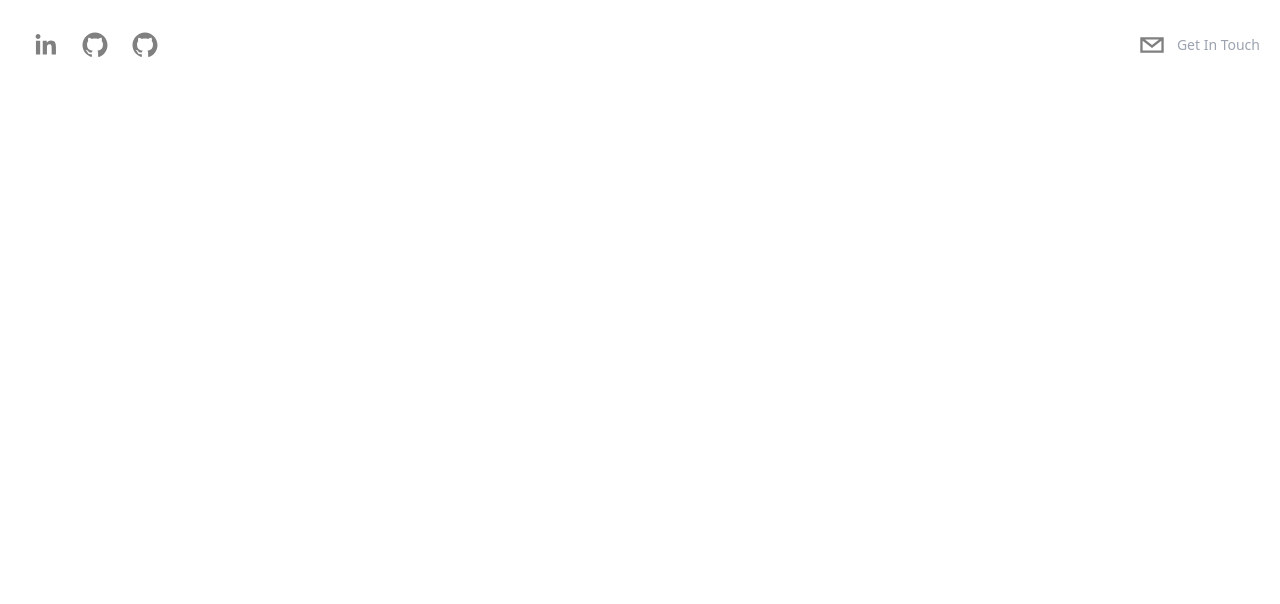
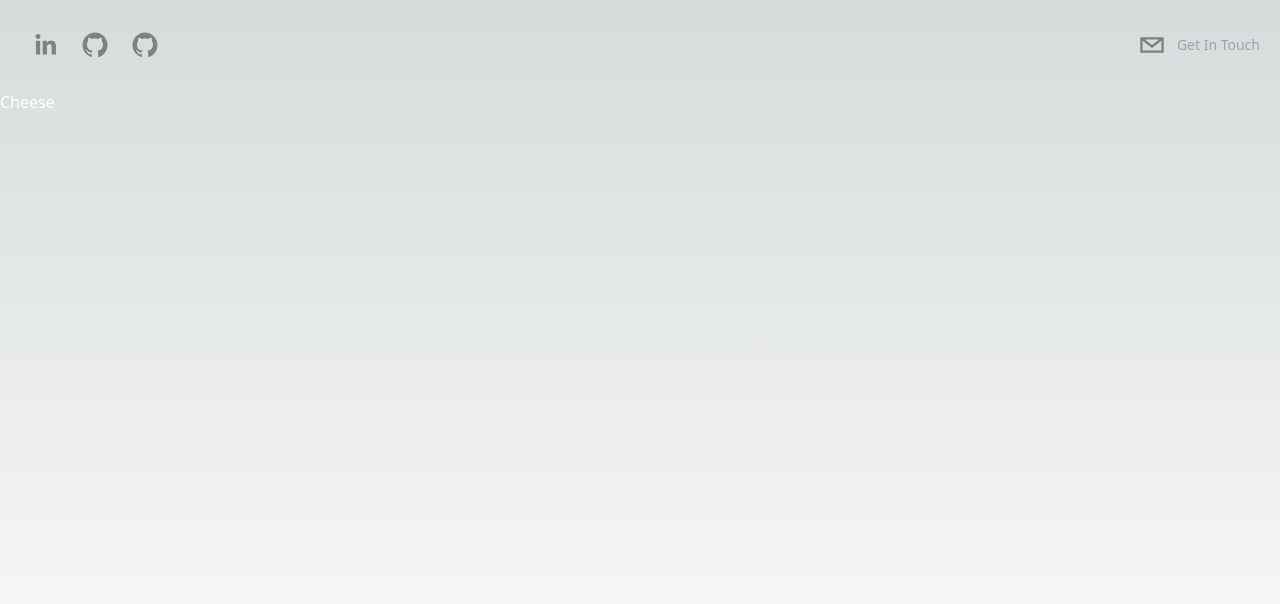
Before and after one commit to chensiyingcrystal/Portfolio-Next.js, a Next.js app in the folder portfolio/: page / in a window 1280 px wide. Shown: the top 604 px of the page. Built offline with nearby package versions, Linux system fonts and the light colour scheme.

Commit message:
add color scheme

```diff
--- a/portfolio/components/Header.tsx
+++ b/portfolio/components/Header.tsx
@@ -42,9 +42,24 @@ export default function Header({}: Props) {
                 fgColor='gray'
                 bgColor='transparent'
             />
-        </motion.div>
+        </ motion.div>
 
-        <div className='flex flex-row items-center text-gray-300 cursor-pointer'>
+        <motion.div
+            initial={{
+                x: 500,
+                opacity: 0,
+                scale: 0.5,
+            }}
+            animate={{
+                x: 0,
+                opacity: 1,
+                scale: 1,
+            }}
+            transition={{
+                duration: 1,
+            }}
+            className='flex flex-row items-center text-gray-300 cursor-pointer'
+        >
             <SocialIcon
                 className='cursor-pointer'
                 network='email'
@@ -52,7 +67,7 @@ export default function Header({}: Props) {
                 bgColor='transparent'
             />
             <p className='"uppercase hidden md:inline-flex text-sm text-gray-400'>Get In Touch</p>
-        </div>
+        </ motion.div>
 
     </header>
   );
--- /dev/null
+++ b/portfolio/components/Hero.tsx
@@ -0,0 +1,26 @@
+import React from 'react'
+import { Cursor, useTypewriter } from "react-simple-typewriter"
+
+type Props = {}
+
+export default function Hero({}: Props) {
+    const [text, count] = useTypewriter({
+        words: [
+            "HI Siying",
+            "Coffee",
+            "Cheese",
+        ],
+        loop: true,
+        delaySpeed: 2000,
+    });
+
+    return (
+        <div>
+            <h1>
+                <span>{ text } </span>
+                <Cursor cursorColor='orange'/>
+            </h1>
+
+        </div>
+    )
+}
--- a/portfolio/package.json
+++ b/portfolio/package.json
@@ -20,6 +20,7 @@
     "postcss": "8.4.25",
     "react": "18.2.0",
     "react-dom": "18.2.0",
+    "react-simple-typewriter": "^5.0.1",
     "react-social-icons": "^5.15.0",
     "tailwindcss": "3.3.2",
     "typescript": "5.1.6"
--- a/portfolio/pages/index.tsx
+++ b/portfolio/pages/index.tsx
@@ -1,14 +1,19 @@
 import Header from "@/components/Header";
+import Hero from "@/components/Hero";
 import { NextPage } from "next"
 
 
 const Home: NextPage = () => {
   return (
-    <div>
+    <div className="text-white h-screen">
       {/* Header */}
       <Header />
 
       {/* Hero */}
+      <section id="hero">
+        <Hero />
+
+      </section>
 
       {/* About me */}
 
--- a/portfolio/styles/globals.css
+++ b/portfolio/styles/globals.css
@@ -1,3 +1,20 @@
 @tailwind base;
 @tailwind components;
 @tailwind utilities;
+
+:root {
+  --foreground-rgb: 0, 0, 0;
+  --background-start-rgb: 214, 219, 220;
+  --background-end-rgb: 255, 255, 255;
+}
+
+
+body {
+  color: rgb(var(--foreground-rgb));
+  background: linear-gradient(
+      to bottom,
+      transparent,
+      rgb(var(--background-end-rgb))
+    )
+    rgb(var(--background-start-rgb));
+}
```
Also changed, not shown: 1 other file (tests, documents, lock files or other folders).
